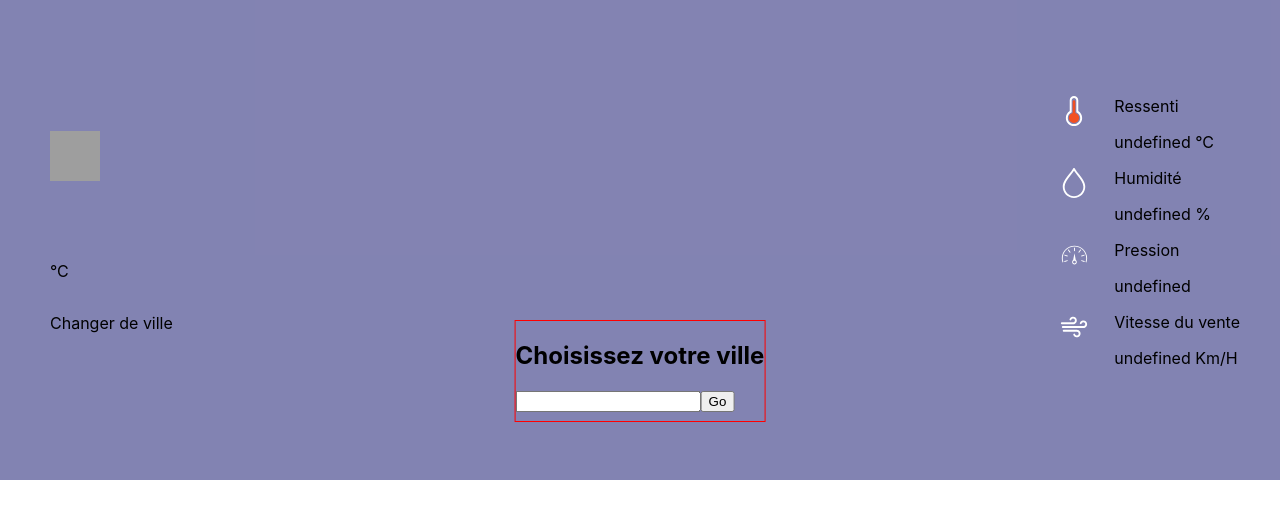
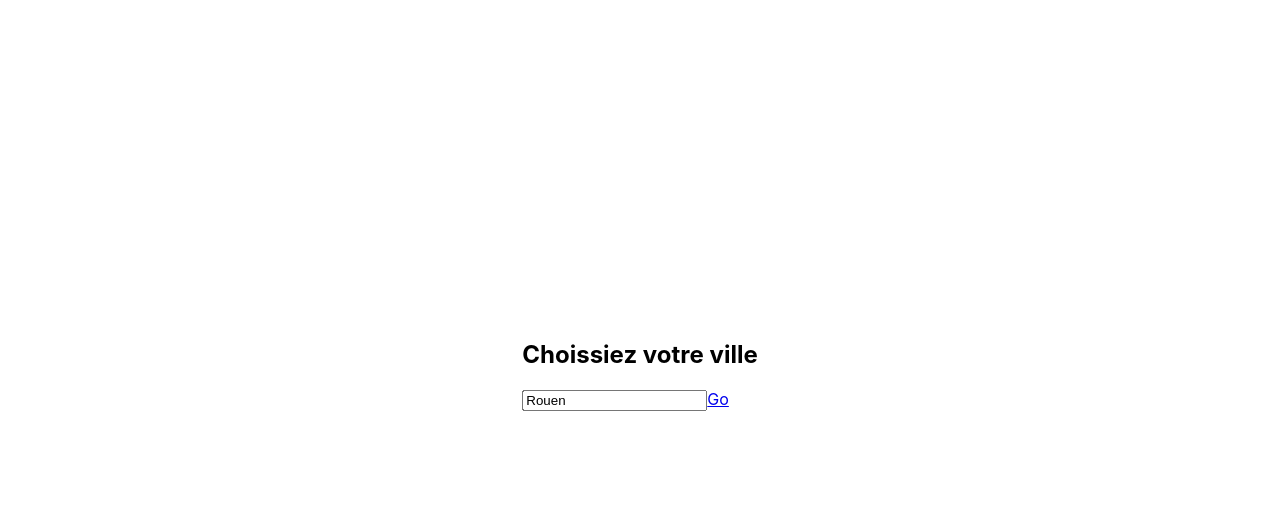
Before and after one commit to lilkev0804/WeatherApp, a React (Create React App) app: page / in a window 1280 px wide. Shown: the top 518 px of the page. Built offline with nearby package versions, Linux system fonts and the light colour scheme; grey boxes are pictures that could not be loaded.

Commit message:
new link and use params with react router dom to catch lat and long in first step

```diff
--- a/package.json
+++ b/package.json
@@ -9,6 +9,7 @@
     "axios": "^0.21.1",
     "react": "^17.0.1",
     "react-dom": "^17.0.1",
+    "react-router-dom": "^5.2.0",
     "react-scripts": "4.0.1",
     "styled-components": "^5.2.1",
     "web-vitals": "^0.2.4"
--- a/src/App.js
+++ b/src/App.js
@@ -1,13 +1,19 @@
+import React from "react";
+import { BrowserRouter as Router, Switch, Route } from "react-router-dom";
 import ContainerWeather from "./screens/ContainerWeather";
-
-
+import Form from "./screens/Form";
 
 function App() {
   return (
-    <div className="App">
-    <ContainerWeather></ContainerWeather>
+    <Router>
+      <div className="App">
+        <Switch>
+          <Route exact path="/"><Form></Form></Route>
+          <Route path="/:lat-:long"><ContainerWeather></ContainerWeather></Route>
+        </Switch>
 
-    </div>
+      </div>
+    </Router>
   );
 }
 
--- a/src/components/infoWeatherEl.js
+++ b/src/components/infoWeatherEl.js
@@ -12,7 +12,7 @@ export const infoWeatherEl =  [
         logo : 'pressure.svg',
     },
     {
-        name: 'Vitesse du vente',
+        name: 'Vitesse du vent',
         logo : 'wind.svg',
     }
 ]
--- a/src/screens/BottomWeather.css
+++ b/src/screens/BottomWeather.css
@@ -5,19 +5,19 @@
   flex-direction: column;
   align-items: center;
   justify-content: center;
+  background-color: rgba(0, 0, 0, 0.096);
 }
 .slider-hourly {
     width: 95%;
     max-width: 1400px;
     margin: auto ;
   display: flex;
-  overflow: scroll;
+  overflow: hidden;
 }
 .hourlycard {
   min-width: 200px;
   max-width: 350px;
   background-color: rgb(238, 170, 81);
-  border: 1px solid white;
   margin-right: 10px;
   text-align: center;
 }
--- a/src/screens/BottomWeather.jsx
+++ b/src/screens/BottomWeather.jsx
@@ -6,10 +6,10 @@ export default function BottomWeather(props) {
 
 
     return (
-        <div className="BottomWeather">
+        <div className="BottomWeather" style={{display:`${props.visible}`}}>
             <div className="slider-hourly">
             {props.element.map((hour, index) => (
-                <div className="hourlycard" style={{
+                <div key={index} className="hourlycard" style={{
                     display : `${index >= 24 ? 'none' : "block"}`
                 }}>
                     <p>h + {index + 1}</p>
--- a/src/screens/ContainerWeather.jsx
+++ b/src/screens/ContainerWeather.jsx
@@ -3,46 +3,40 @@ import BottomWeather from "./BottomWeather";
 import TopWeather from "./TopWeather";
 import { fechtWeatherSpe } from "../apisuper";
 import { fechtCity } from "../api";
+import { useParams } from "react-router-dom";
 
 import "./bg.css";
 
 export default function ContainerWeather() {
   const [hourly, sethourly] = useState([]);
-  const [lat, setLat] = useState("");
-  const [long, setLong] = useState("");
+
   const [newcity, setNewCity] = useState("");
-  const [cityName, setCityName] = useState();
+  const [cityName, setCityName] = useState("paris");
   const [global, setGlobal] = useState("");
   const [weather, setWeather] = useState([]);
+  const [visible, setVisible] = useState(true);
 
-  const handleChange = async () => {
+  let { lat, long } = useParams();
 
-    const mycity = await fechtCity(cityName);
-    setLat(mycity.results[0].geometry.lat);
-    setLong(mycity.results[0].geometry.lng);
-    console.log(mycity.results[0].geometry.lat);
-    console.log(mycity.results[0].geometry.lng);
-    const result = await fechtWeatherSpe(lat, long);
-    sethourly(result.hourly);
-    setGlobal(result.current);
-    setWeather(result.current.weather[0]);
-    setNewCity(cityName)
-    // console.log(result.hourly)
-  }
+  console.log(lat + "- " + long);
 
 
+  useEffect(() => {
+    const catchData = async () => {
+        const result = await fechtWeatherSpe(lat, long);
+  sethourly(result.hourly);
+  setGlobal(result.current);
+  setWeather(result.current.weather[0]);
+  setNewCity(cityName)
+  setVisible(false)
+    };
+    catchData()
+  },[]);
+
   return (
-    <div className="myBg" style={{ backgroundColor: "white" }}>
-      <div className="Form">
-        <h2>Choisissez votre ville</h2>
-        <input
-          type="text"
-          value={cityName}
-          onChange={(e) => setCityName(e.target.value)}
-        ></input>
-        <button onClick={handleChange}>Go</button>
-      </div>
+    <div className="myBg" >
       <TopWeather
+        visible={visible ? "flex" : "flex"}
         icon={weather.icon}
         description={weather.description}
         city={newcity}
@@ -52,7 +46,10 @@ export default function ContainerWeather() {
         humidity={global.humidity}
         wind={global.wind_speed}
       ></TopWeather>
-      <BottomWeather element={hourly}></BottomWeather>
+      <BottomWeather
+        visible={visible ? "flex" : "flex"}
+        element={hourly}
+      ></BottomWeather>
     </div>
   );
 }
--- /dev/null
+++ b/src/screens/Form.jsx
@@ -0,0 +1,36 @@
+import React, { useState } from "react";
+import { fechtCity } from "../api";
+import { Link } from "react-router-dom";
+
+export default function Form() {
+  const [message, setmessage] = useState("Choissiez votre ville");
+  const [cityName, setCityName] = useState("Rouen");
+  const [lat, setLat] = useState("");
+  const [long, setLong] = useState("");
+
+  const handleChange = async (e) => {
+      setCityName(e.target.value)
+    const mycity = await fechtCity(cityName);
+    setLat(mycity.results[0].geometry.lat);
+    setLong(mycity.results[0].geometry.lng);
+  };
+
+  console.log(lat+" - " +long)
+
+  return (
+    <div>
+      <div className="Form">
+        <h2>{message}</h2>
+        <input
+          type="text"
+          value={cityName}
+          onChange={handleChange}
+        ></input>
+
+        <Link  to={`/${lat}-${long}`}>
+          Go
+        </Link>
+      </div>
+    </div>
+  );
+}
--- a/src/screens/TopWeather.css
+++ b/src/screens/TopWeather.css
@@ -4,7 +4,6 @@
     display: flex;
     justify-content: space-between;
     align-items: center;
-    background-color: rgba(4, 5, 100, 0.493);
 }
 .Principal-info{
     width: 300px;
@@ -13,6 +12,7 @@
     flex-direction: column;
     justify-content: center;
     padding-left:50px;
+    background-color: rgba(0, 0, 0, 0.096);
 }
 .logo-actual-weather{
     width: 50px;
@@ -20,11 +20,13 @@
 }
 .Precise-info{
     height: 100%;
+    min-width: 400px;
     flex-direction: column;
     display: flex;
     align-items: center;
     justify-content: center;
     padding-right: 40px;
+    background-color: rgba(0, 0, 0, 0.096);
 }
 .logo-info-weather{
     width: 30px;
@@ -32,7 +34,6 @@
     margin-right: 2vw;
 }
 .block-info-supp{
-    width: 100%;
     display: flex;
 }
 .sub-info-supp p{
--- a/src/screens/TopWeather.jsx
+++ b/src/screens/TopWeather.jsx
@@ -1,6 +1,6 @@
 import React from "react";
 import { infoWeatherEl } from "../components/infoWeatherEl";
-
+import {Link} from "react-router-dom"
 import "./TopWeather.css";
 export default function TopWeather(props) {
 
@@ -8,13 +8,13 @@ export default function TopWeather(props) {
 
 
   return (
-    <div className="TopWeather">
+    <div className="TopWeather" style={{display:`${props.visible}`}}>
       <div className="Principal-info">
         <img className="logo-actual-weather" src={`img/${props.icon}.svg`} alt="icone de la meteo"></img>
         <p>{props.description}</p>
         <p>{props.city}</p>
         <p>{props.temp} °C </p>
-        <p>Changer de ville</p>
+        <Link to="/">Changer de ville </Link>
       </div>
       <div className="Precise-info">
         {infoWeatherEl.map((info, index) => (
--- a/src/screens/bg.css
+++ b/src/screens/bg.css
@@ -1,5 +1,11 @@
 .myBg{
     position: relative;
+    height: 100vh;
+    width: 100%;
+    background-image: url("https://images.unsplash.com/photo-1592210454359-9043f067919b?ixid=MXwxMjA3fDB8MHxwaG90by1wYWdlfHx8fGVufDB8fHw%3D&ixlib=rb-1.2.1&auto=format&fit=crop&w=1350&q=80");
+    background-position: center;
+    background-repeat: no-repeat;
+    background-size: cover;
 }
 
 .Form{
@@ -9,5 +15,4 @@
     z-index: 100;
     transform: translateX(-50%) ;
     height: 100px;
-    border: 1px solid red;
 }
```
Also changed, not shown: src/App.css (deleted), 1 other file (tests, documents, lock files or other folders).
